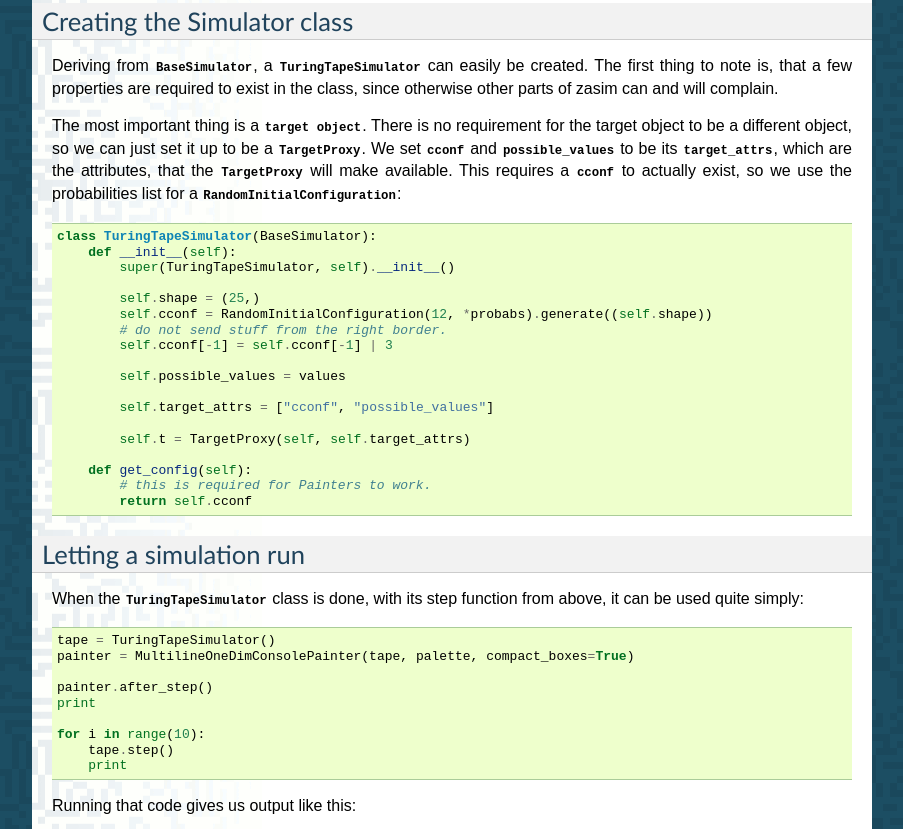
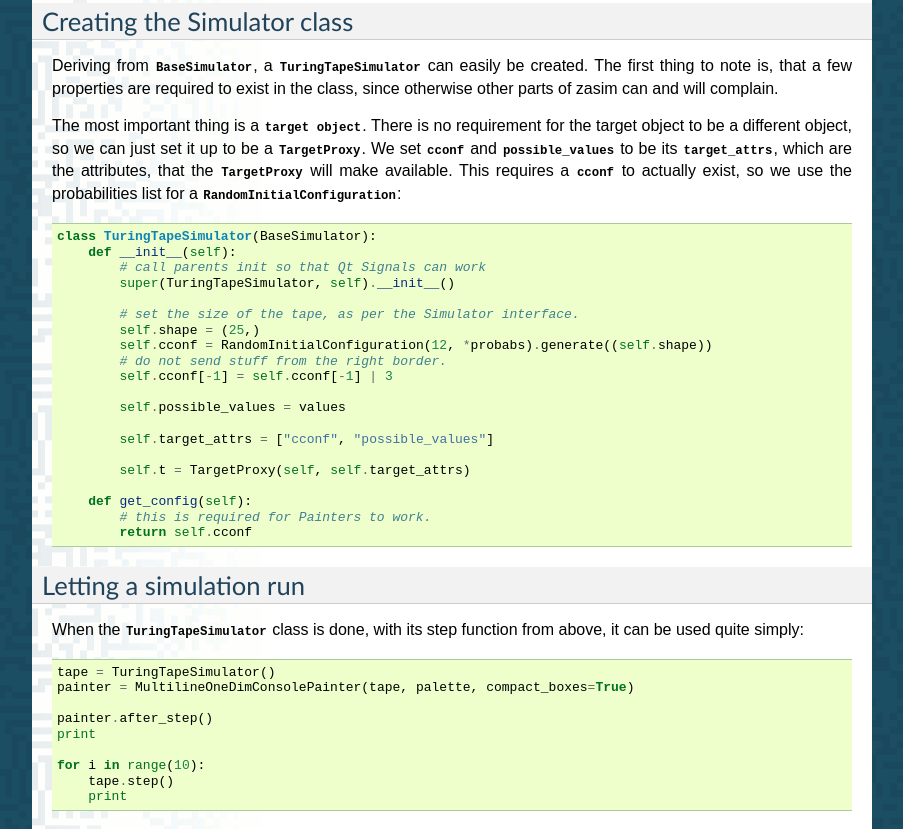
Before and after one commit to timo/zasim, a Sphinx documentation site: the page built from docs/tutorial/simulator_without_cagen.rst, in a window 1280 px wide and 900 px high, scrolled down 2229 px, cut to the strip 0-829 px from the top of the window. Shown: the whole strip, without its empty margins (198-1101 px from the left). Built offline with Sphinx 7.4.7, drawn with Linux system fonts in a browser that asks for light colours; formulas are drawn with MathJax 3.

Commit message:
comments for the code in the tutorial.

```diff
--- a/docs/tutorial/simulator_without_cagen.rst
+++ b/docs/tutorial/simulator_without_cagen.rst
@@ -146,8 +146,10 @@ list for a `~zasim.config.RandomInitialConfiguration`::
 
     class TuringTapeSimulator(BaseSimulator):
         def __init__(self):
+            # call parents init so that Qt Signals can work
             super(TuringTapeSimulator, self).__init__()
 
+            # set the size of the tape, as per the Simulator interface.
             self.shape = (25,)
             self.cconf = RandomInitialConfiguration(12, *probabs).generate((self.shape))
             # do not send stuff from the right border.
```
